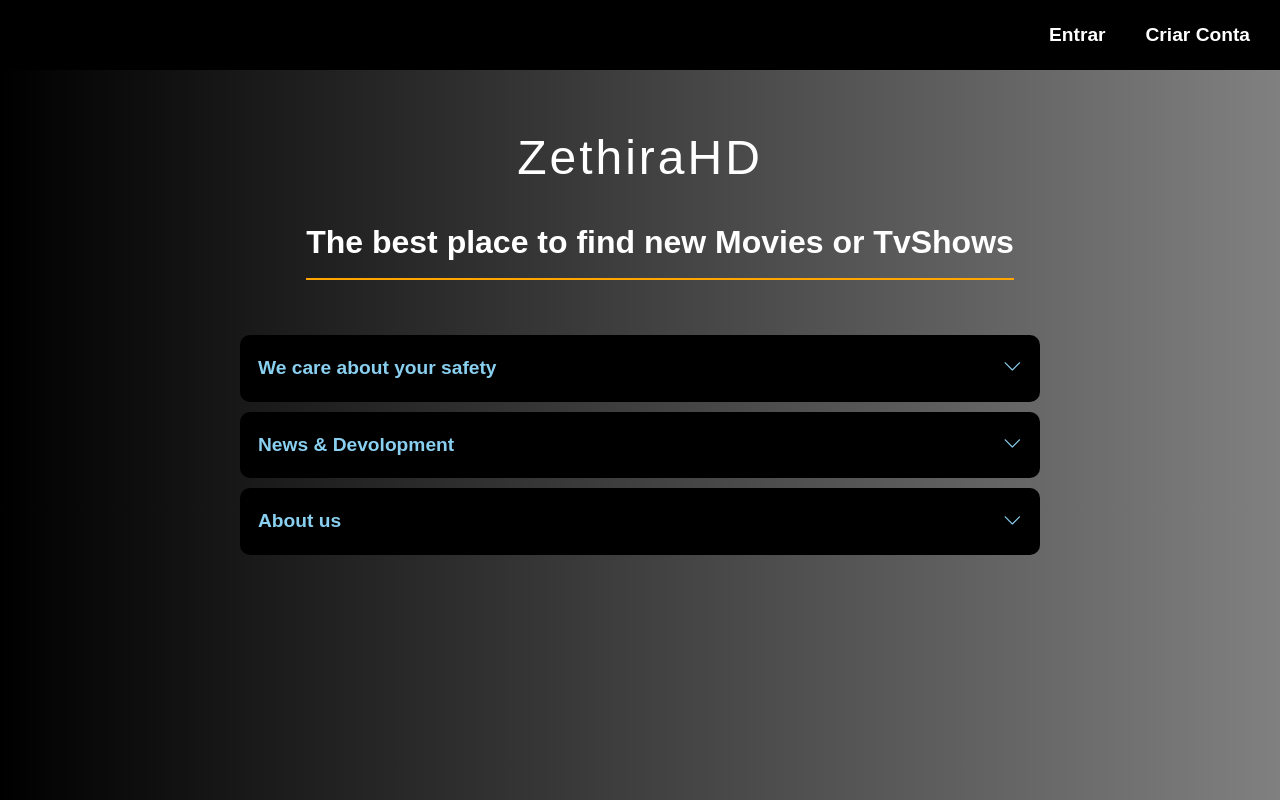
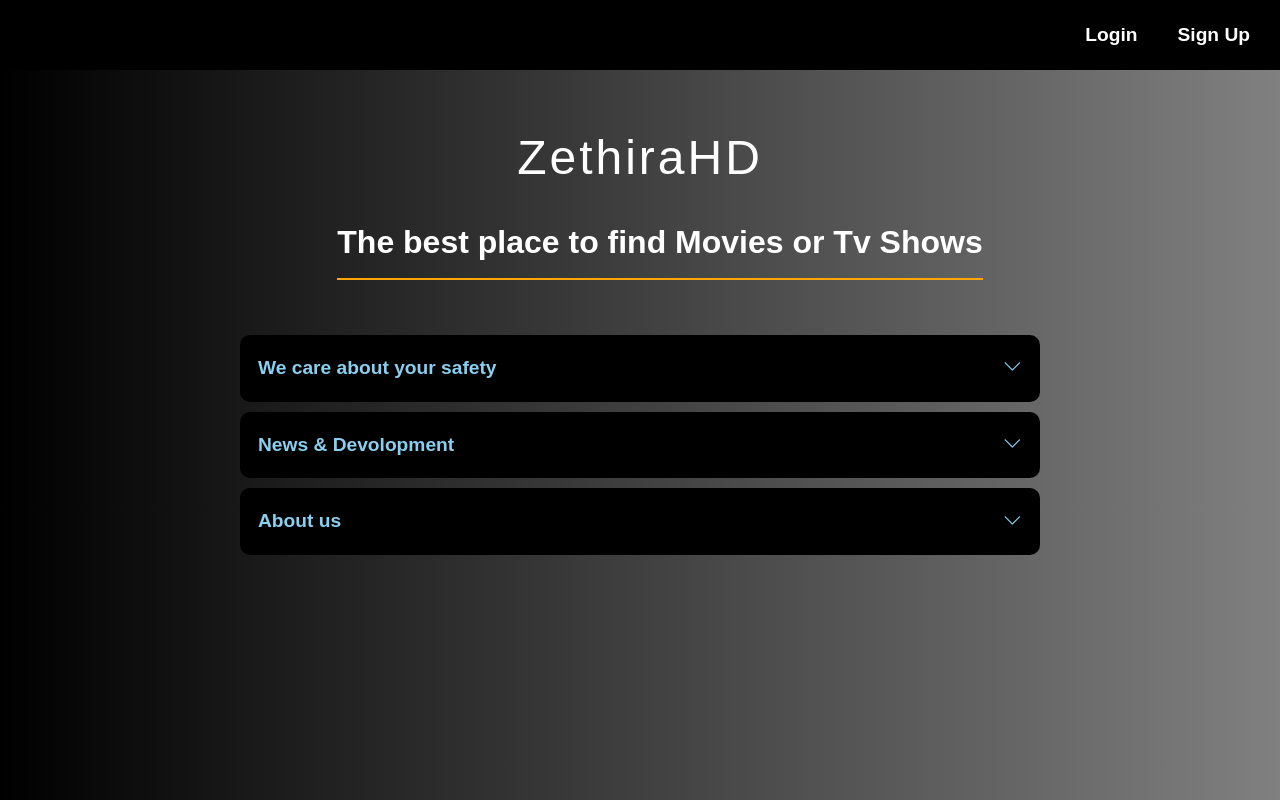
Before and after one commit to RichardPinewood/ZethiraHD, a website: page ZethiraHD/index.html in a window 1280 px wide. Drawn offline with nearby package versions, Linux system fonts and the light colour scheme.

Commit message:
CHnaging new dynamics

```diff
--- a/ZethiraHD/index.html
+++ b/ZethiraHD/index.html
@@ -113,8 +113,8 @@
     <div class="navbar-container">
       <div class="menu-toggle" id="menu-toggle">☰</div>
       <ul class="nav-links" id="nav-links">
-        <li><a href="login.html">Entrar</a></li>
-        <li><a href="signup.html">Criar Conta</a></li>
+        <li><a href="login.html">Login</a></li>
+        <li><a href="signup.html">Sign Up</a></li>
       </ul>
     </div>
   </nav>
@@ -122,7 +122,7 @@
   <div class="navbar-brand">ZethiraHD</div>
 
   <div class="faq-section">
-    <h2>The best place to find new Movies or TvShows</h2>
+    <h2>The best place to find Movies or Tv Shows</h2>
   </div>
 
   <div class="faq-container">
```
Also changed, not shown: ZethiraHD/home.html (+9 -1 lines), ZethiraHD/polls.html (added), ZethiraHD/watch_later.html (added).
